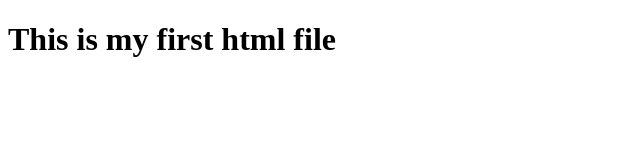
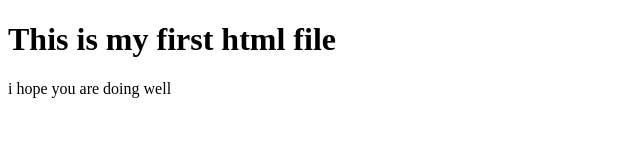
Before and after one commit to Muhammadfayisdev/datewithgit, a plain HTML site: page index.html in a window 1280 px wide. Shown: the whole page, without its empty margins (0-640 px from the left). Drawn offline with Linux system fonts and the light colour scheme.

Commit message:
committed to master

```diff
--- a/index.html
+++ b/index.html
@@ -7,5 +7,6 @@
 </head>
 <body>
     <h1>This is  my first html file</h1>
+    <p>i hope you are doing well</p>
 </body>
 </html>
```
